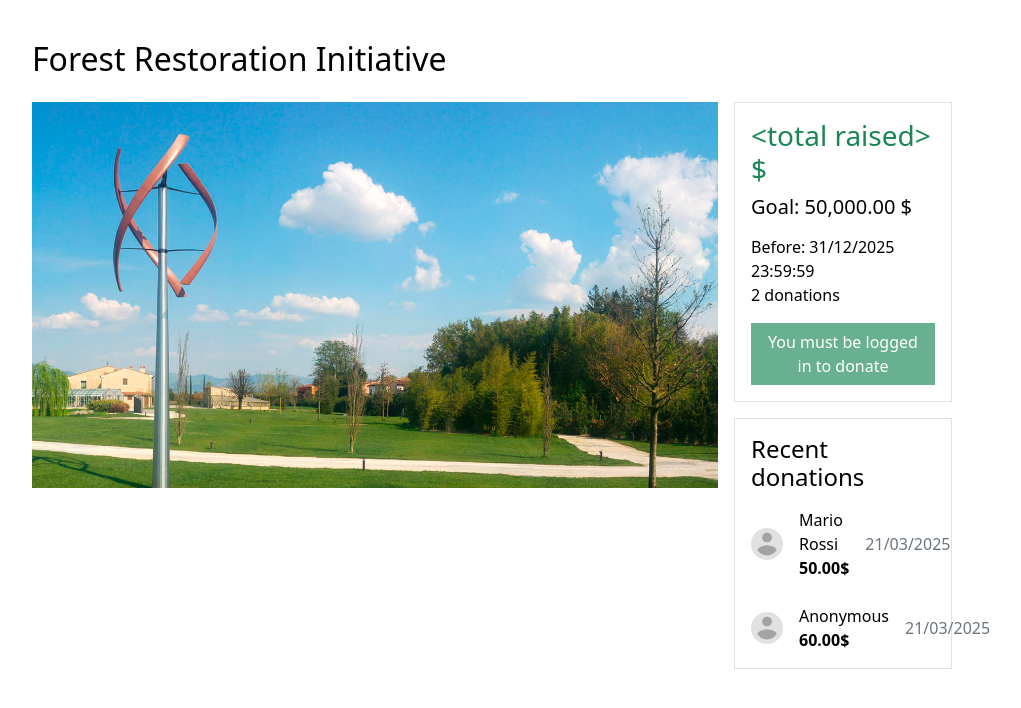
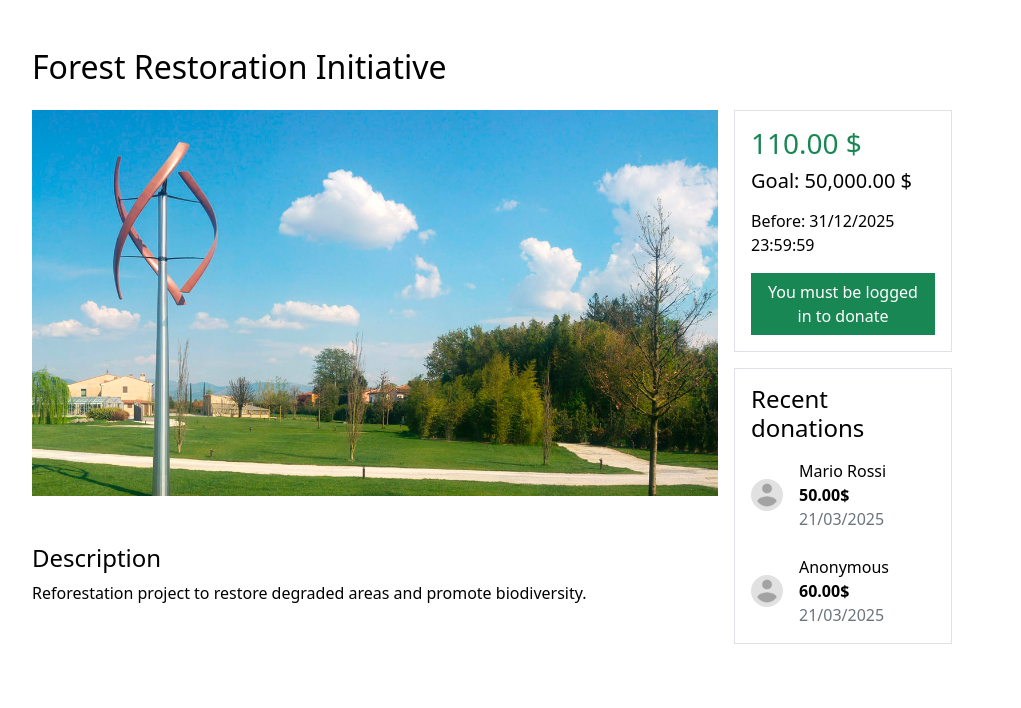
Before and after one commit to Marcxzz/EcoGreenU, a PHP site: page /pages/project-details.php?project-id=1 in a window 1280 px wide. Shown: the part 58-766 px from the top of the page, without its empty margins (148-1169 px from the left). Run offline with PHP 8.4, Linux system fonts and the light colour scheme; data comes from the database, SQL or seed files in the repository; some web fonts are replaced.

Commit message:
minor UI changes. now the user, after signing up, will be redirected to profile page. project details page completed with responsivity test

```diff
--- a/src/css/styles.css
+++ b/src/css/styles.css
@@ -150,3 +150,10 @@ input.form-control:focus{
 .badge.badge-outlined {
     background-color: transparent !important;
 }
+
+@media screen and (max-width: 600px) {
+    #projectBody{
+        width: 100% !important;
+        margin: 0 !important;
+    }
+}
--- a/src/pages/about-us.php
+++ b/src/pages/about-us.php
@@ -47,21 +47,21 @@
             <div class="w-50 mx-auto" id="aboutUs">
                 <section class="mt-2 mb-5">
                     <h2>About <span class="highlight fw-bold">Us</span></h2>
-                    <img src="../assets/images/about-us/about.jpg" alt="EcoGreenU" class="w-100 my-2">
+                    <img src="../assets/images/about-us/about.jpg" alt="EcoGreenU" class="w-100 my-2 mb-3">
                     <p>EcoGreenU is a crowdfunding platform established with the goal of supporting innovative and sustainable projects. We believe that <b>change starts with ideas</b> and that these need support to become reality. We connect creators of green projects with investors and people interested in helping to build a <b>greener future</b>.</p>
                     <p>Our platform enables startups, companies and researchers to gain visibility and funding for projects focused on environmental sustainability. We believe in the <b>power of collaboration</b> and the strength of community to address global challenges related to climate change.</p>
                 </section>
 
                 <section class="mb-5">
                     <h2>Our <span class="highlight fw-bold">Mission</span></h2>
-                    <img src="../assets/images/about-us/mission.jpg" alt="EcoGreenU mission" class="w-100 my-2">
+                    <img src="../assets/images/about-us/mission.jpg" alt="EcoGreenU mission" class="w-100 my-2 mb-3">
                     <p>Our mission is to <b>promote innovation</b> in the environmental sector by providing practical support for those with revolutionary ideas to reduce environmental impact and improve the quality of life on the planet.</p>
                     <p>EcoGreenU is committed to ensuring that every project on the platform meets strict criteria for sustainability and innovation. We want to be the meeting point between those who have an idea and those who wish to support it, so that every small step can lead to big change.</p>
                 </section>
 
                 <section class="">
                     <h2>Our <span class="highlight fw-bold">Vision</span></h2>
-                    <img src="../assets/images/about-us/vision.jpg" alt="EcoGreenU vision" class="w-100 my-2">
+                    <img src="../assets/images/about-us/vision.jpg" alt="EcoGreenU vision" class="w-100 my-2 mb-3">
                     <p>Our dream is a world where technology and sustainability come together to create a <b>healthier and safer environment</b> for all. Over the next few years, we want to expand EcoGreenU globally, becoming the <b></b> for green projects.</p>
                     <p>Our commitment is to <b>build a network</b> of supporters, investors, and innovators ready to <b>collaborate to realize sustainable solutions</b> in various fields, from renewable energy to waste management, from sustainable agriculture to biodiversity conservation.</p>
                 </section>
--- a/src/pages/create-project.php
+++ b/src/pages/create-project.php
@@ -49,7 +49,6 @@
         <div class="container-fluid p-3 m-0" id="main">
             <div class="d-flex flex-column justify-content-center align-items-center vh-100">
                 <form action="create-project.php" method="post" enctype="multipart/form-data">
-                    <img src="" alt=""> <!-- thumbnail preview -->
                     <input type="file" class="form-control rounded-0 focus-ring focus-ring-success mb-3" name="thumbnail" id="floatingImg" accept=".jpg,.png,.jpeg">
                     <div class="form-floating mb-3">
                         <input type="text" class="form-control rounded-0 focus-ring focus-ring-success" name="title" id="floatingTitle" placeholder="My new green project">
--- a/src/pages/project-details.php
+++ b/src/pages/project-details.php
@@ -47,11 +47,8 @@
 
         <div class="container-fluid p-3 m-0" id="main">
             <?php if(isset($project)): ?>
-                <?php
-                    // print_r($donations);
-                ?>
-
-                <div class="d-flex flex-row align-items-center justify-content-start gap-4 mt-4 mb-3 w-75 mx-auto px-2">
+                <div class="row g-3 w-75 mx-auto" id="projectBody">
+                    <div class="col-12 d-flex flex-row align-items-center justify-content-start gap-4 w-100 mt-3 mt-sm-5">
                         <h2><?=$project['title']?></h2>
                         <?php if($project['status'] == 1): ?>
                             <span class="badge badge-outlined rounded-pill text-success fs-6">Under review</span>
@@ -59,34 +56,41 @@
                             <span class="badge rounded-pill text-bg-danger fs-6">Closed</span>
                         <?php endif; ?>
                     </div>
-                <div class="row g-3 w-75 mx-auto">
-                    <div class="col-9">
+                    <div class="col-12 col-xl-9">
                         <img class="w-100 project-img" src="../assets/images/projects/project-<?=$project["idProject"]?>.jpg" />
+                        <h4 class="mt-5">Description</h4>
+                        <p class="mb-4"><?=$project['description']?></p>
                     </div>
-                    <div class="col-3">
+                    <div class="col-12 col-xl-3">
                         <div class="border rounded-0 p-3">
-                            <h3 class="text-success">&lt;total raised&gt; $</h3>
+                            <h3 class="text-success"><?=number_format($raisedAmount, 2)?> $</h3>
                             <h5 class="mb-3">Goal: <?=number_format($project['targetAmount'], 2)?> $</h5>
                             <p class="m-0">Before: <?=formatDate($project['deadline'], 'd/m/Y H:i:s')?></p>
-                            <p class="m-0"><?=count($donations)?> donations</p>
-                            <!-- <hr>
-                            <p class="m-0"><?=$project['description']?></p> -->
+                            <div class="row g-3 mt-0">
                                 <?php if($project['status'] == 0): ?>
                                     <?php if(isset($_SESSION['user_id'])): ?>
-                                    <button type="button" class="btn btn-success w-100 rounded-0 mt-3">Donate</button>
+                                        <div class="col col-xl-12">
+                                            <button type="button" class="btn btn-success w-100 rounded-0">Donate</button>
+                                        </div>
                                     <?php else: ?>
-                                    <button class="btn btn-success w-100 rounded-0 mt-3" disabled>You must be logged in to donate</button>
+                                        <div class="col col-xl-12">
+                                            <a href="login.php" class="btn btn-success w-100 rounded-0">You must be logged in to donate</a>
+                                        </div>
                                     <?php endif; ?>
                                 <?php endif; ?>
                                 <?php if($owner): ?>
-                                <button type="button" class="btn btn-outline-success w-100 rounded-0 mt-3">Edit project</button>
+                                    <div class="col col-xl-12">
+                                        <button type="button" class="btn btn-outline-success w-100 rounded-0">Edit project</button>
+                                    </div>
                                 <?php endif; ?>
+                            </div>
                         </div>
                         <div class="border rounded-0 p-3 mt-3">
                             <h4>Recent donations</h4>
+                            <!-- <p class="m-0"><?=count($donations)?> total donations</p> -->
                             <div class="d-flex flex-column gap-4 mt-3">
                                 <?php foreach($donations as $d): ?>
-                                    <div class="d-flex gap-3 align-items-center">
+                                    <div class="d-flex gap-3 align-items-center justify-content-start">
                                         <img src="../assets/images/pfp-default.jpg" width=32 height=32 alt="" class="rounded-circle">
                                         <div class="d-flex flex-column">
                                             <?php if ($d['public']): ?>
@@ -95,8 +99,8 @@
                                                 <p class="m-0">Anonymous</p>
                                             <?php endif; ?>
                                             <p class="m-0 fw-bold"><?=$d['amount']?>$</p>
+                                            <p class="m-0 text-secondary"><?=formatDate($d['date'], 'd/m/Y')?></p>
                                         </div>
-                                        <p class="m-0 text-secondary ms-auto"><?=formatDate($d['date'], 'd/m/Y')?></p>
                                     </div>
                                     <!-- <hr> -->
                                 <?php endforeach; ?>
--- a/src/php/projects/project-details.php
+++ b/src/php/projects/project-details.php
@@ -4,6 +4,7 @@
     $project;
     $donations = [];
     $owner = false;
+    $raisedAmount;
 
     if (isset($_GET['project-id'])) {
         $project_id = $_GET['project-id'];
@@ -14,6 +15,7 @@
         }
 
         $result = $db->query("SELECT * FROM tblprojects WHERE idProject = $project_id");
+
         if ($result->num_rows > 0) {
             $project = $result->fetch_assoc();
             $owner = isset($_SESSION['user_id']) && $_SESSION['user_id'] == $project['fundraiser'] ? true : false;
@@ -26,12 +28,20 @@
                                 INNER JOIN tblusers ON tblpayments.userid = tblusers.idUser
                                    WHERE idProject = $project_id");
 
-            if ($result == false) {
-                echo 'no donations for this project';
-            } else {
+            if ($result) {
                 while ($row = $result->fetch_assoc()) {
                     array_push($donations, $row);
                 }
+            } else {
+                echo 'no donations for this project';
+            }
+
+
+            $result = $db->query("SELECT SUM(tblpayments.amount) AS raisedAmount FROM tblpayments WHERE projectId = $project_id");
+            if ($result) {
+                $raisedAmount = $result->fetch_assoc()['raisedAmount'];
+            } else {
+                echo 'no donations for this project';
             }
         } else {
             echo 'no project found with this ID';
--- a/src/php/user/signup.php
+++ b/src/php/user/signup.php
@@ -1,4 +1,5 @@
 <?php
+    session_start();
     $formMsg = '';
     $db = new mysqli("localhost", "root", "", "dbecogreenu");
     if ($db->connect_error) {
@@ -23,6 +24,7 @@
             // $result = $db->query("INSERT INTO tblusers (firstName, lastName, email, passwordHash) VALUES ('$firstName', '$lastName', '$email', '$password_hash')");
 
             if (!$result) {
+                $_SESSION['user_id'] = $query->insert_id;
                 header('location: profile.php');
             } else {
                 echo "Error";
```
Also changed, not shown: docs/todo.md (+8 -9 lines), src/php/projects/create-project.php (+33 -33 lines), README.md. Lines whose indentation alone changed are shown as unchanged.
